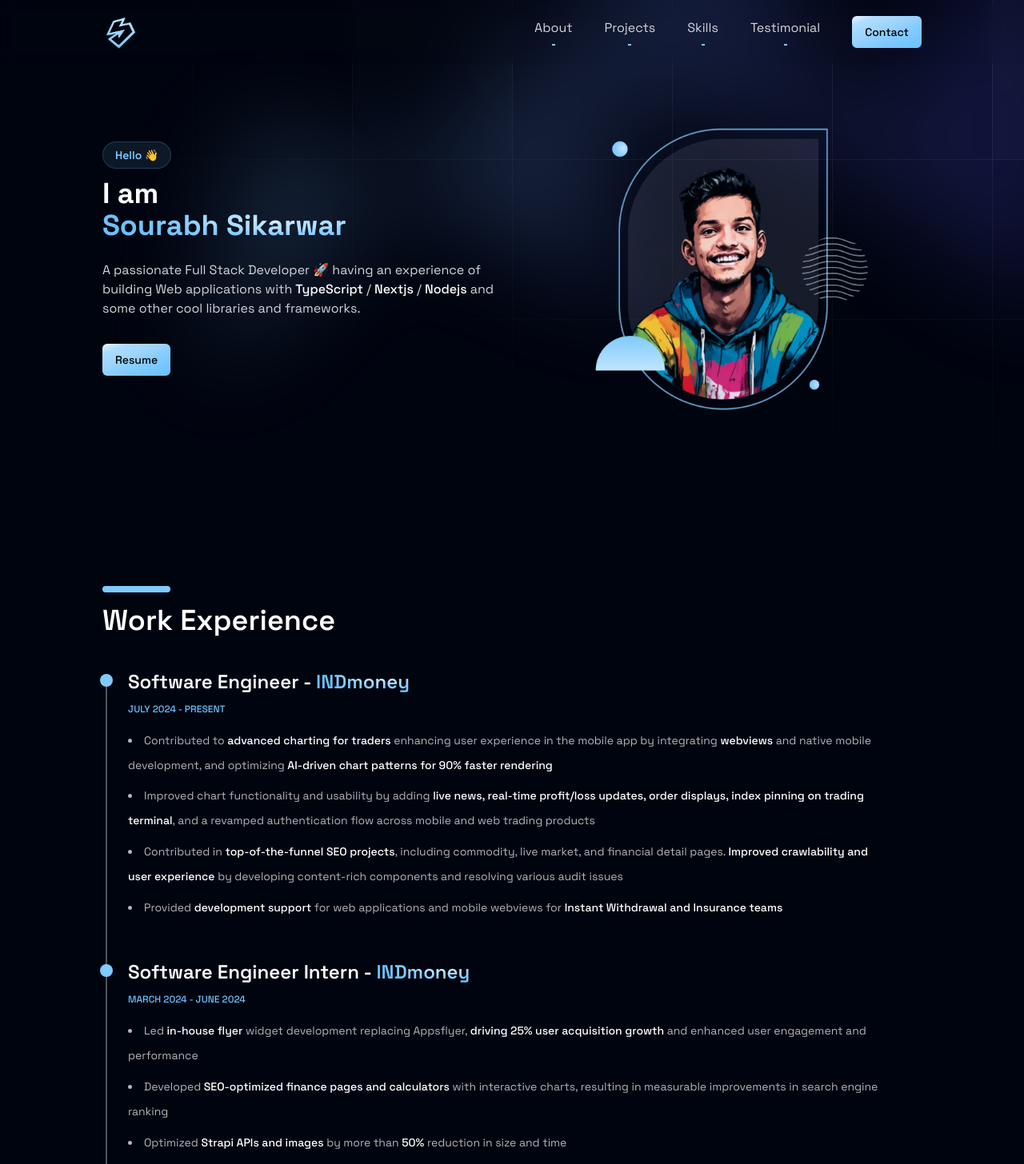
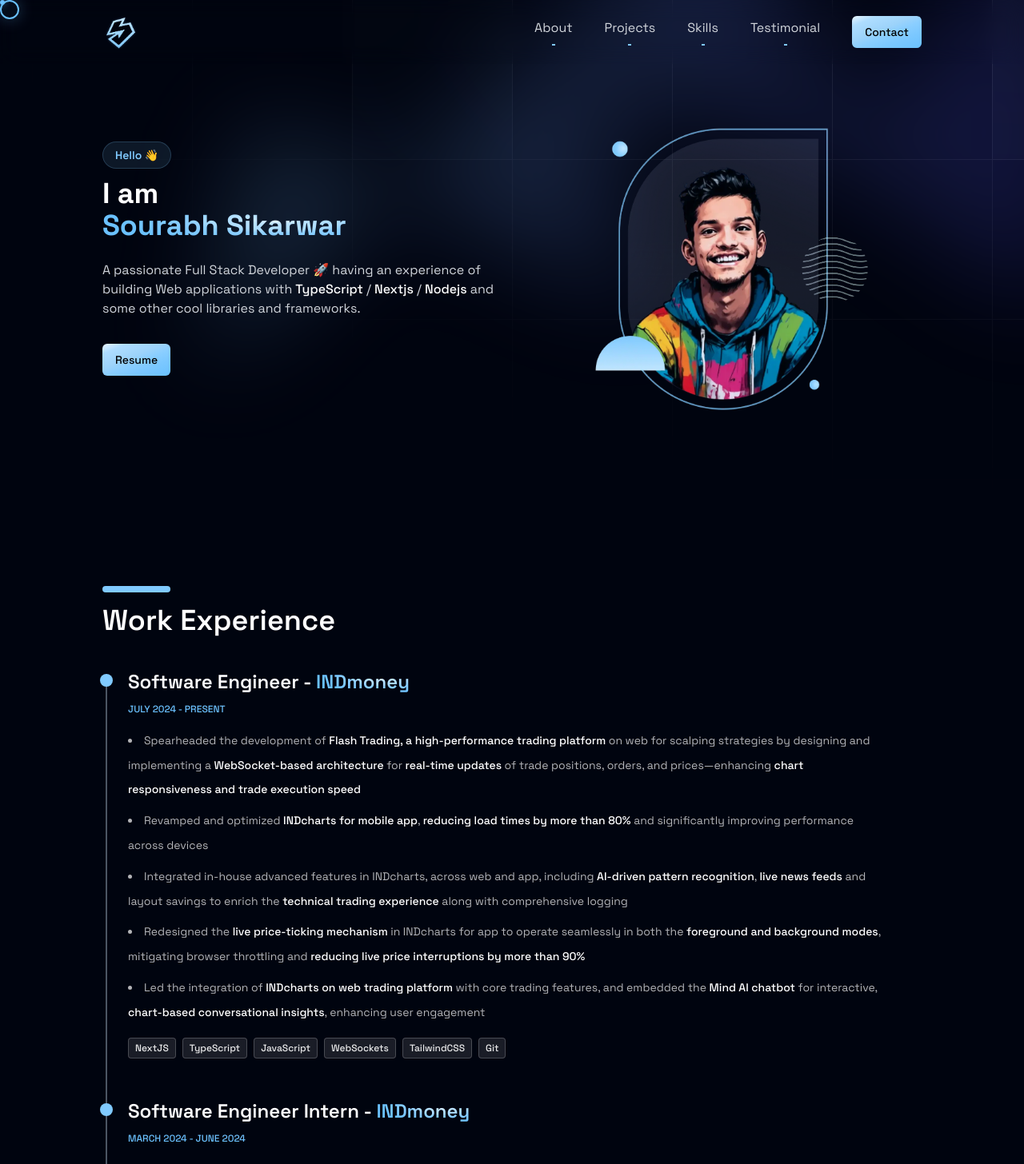
Before and after one commit to sourabhsikarwar/portfolio, a React (Vite) app: page / in a window 1280 px wide. Shown: the top 1456 px of the page at 80% size. Built offline with nearby package versions, Linux system fonts and the light colour scheme.

Commit message:
cursor and timeline update

```diff
--- a/src/App.jsx
+++ b/src/App.jsx
@@ -11,11 +11,13 @@
   Zigzag,
   Testimonials,
 } from "./components";
+import TechCursor from "./components/TechCursor";
 import classNames from "classnames";
 
 const App = () => {
   return (
     <div className="bg-primary dark:bg-primary w-full overflow-hidden font-space">
+      <TechCursor />
       <Navbar />
       <Hero />
 
--- /dev/null
+++ b/src/components/TechCursor.jsx
@@ -0,0 +1,226 @@
+import { useEffect, useRef } from 'react';
+
+const TechCursor = () => {
+  const animationRef = useRef(null);
+  const hoveredElements = useRef(new Set());
+
+  useEffect(() => {
+    // Check if cursor already exists
+    if (document.querySelector('.custom-cursor')) {
+      console.log('Cursor already exists, skipping...');
+      return;
+    }
+
+    // Create cursor elements with inline styles
+    const cursor = document.createElement('div');
+    const cursorDot = document.createElement('div');
+
+    // Main cursor styles - optimized for performance
+    Object.assign(cursor.style, {
+      width: '24px',
+      height: '24px',
+      border: '2px solid #6ac1ff',
+      borderRadius: '50%',
+      position: 'fixed',
+      pointerEvents: 'none',
+      zIndex: '999999',
+      background: 'rgba(106, 193, 255, 0.05)',
+      boxShadow: '0 0 20px rgba(106, 193, 255, 0.3)',
+      top: '0px',
+      left: '0px',
+      transform: 'translate3d(0, 0, 0)',
+      willChange: 'transform',
+      // Removed transition to prevent conflicts with JS transforms
+    });
+
+    // Dot cursor styles - optimized for performance
+    Object.assign(cursorDot.style, {
+      width: '6px',
+      height: '6px',
+      background: '#6ac1ff',
+      borderRadius: '50%',
+      position: 'fixed',
+      pointerEvents: 'none',
+      zIndex: '999999',
+      boxShadow: '0 0 10px rgba(106, 193, 255, 0.8)',
+      top: '0px',
+      left: '0px',
+      transform: 'translate3d(0, 0, 0)',
+      willChange: 'transform',
+      // Removed transition to prevent conflicts with JS transforms
+    });
+
+    cursor.className = 'custom-cursor';
+    cursorDot.className = 'custom-cursor-dot';
+
+    document.body.appendChild(cursor);
+    document.body.appendChild(cursorDot);
+
+    // Mouse position tracking
+    let mouseX = 0;
+    let mouseY = 0;
+    let cursorX = 0;
+    let cursorY = 0;
+    let cursorDotX = 0;
+    let cursorDotY = 0;
+    let isHovering = false;
+    let currentScale = 1;
+    let targetScale = 1;
+    let currentDotScale = 1;
+    let targetDotScale = 1;
+    let currentWidth = 24;
+    let targetWidth = 24;
+    let currentHeight = 24;
+    let targetHeight = 24;
+
+    // Mouse move handler - throttled for better performance
+    let ticking = false;
+    const handleMouseMove = (e) => {
+      mouseX = e.clientX;
+      mouseY = e.clientY;
+
+      if (!ticking) {
+        requestAnimationFrame(() => {
+          ticking = false;
+        });
+        ticking = true;
+      }
+    };
+
+    // Optimized hover handlers
+    const handleMouseEnter = (e) => {
+      if (hoveredElements.current.has(e.target)) return;
+      hoveredElements.current.add(e.target);
+
+      isHovering = true;
+      targetScale = 1.0; // Keep scale at 1 since we're changing size
+      targetDotScale = 1.5;
+      targetWidth = 48;
+      targetHeight = 48;
+
+      cursor.style.borderColor = '#80caff';
+      cursor.style.background = 'rgba(128, 202, 255, 0.1)';
+      cursor.style.boxShadow = '0 0 30px rgba(128, 202, 255, 0.5)';
+
+      cursorDot.style.background = '#80caff';
+      cursorDot.style.boxShadow = '0 0 15px rgba(128, 202, 255, 1)';
+    };
+
+    const handleMouseLeave = (e) => {
+      hoveredElements.current.delete(e.target);
+
+      // Only reset if no other elements are being hovered
+      if (hoveredElements.current.size === 0) {
+        isHovering = false;
+        targetScale = 1;
+        targetDotScale = 1;
+        targetWidth = 24;
+        targetHeight = 24;
+
+        cursor.style.borderColor = '#6ac1ff';
+        cursor.style.background = 'rgba(106, 193, 255, 0.05)';
+        cursor.style.boxShadow = '0 0 20px rgba(106, 193, 255, 0.3)';
+
+        cursorDot.style.background = '#6ac1ff';
+        cursorDot.style.boxShadow = '0 0 10px rgba(106, 193, 255, 0.8)';
+      }
+    };
+
+    // Optimized animation loop
+    const animateCursor = () => {
+      // Smooth interpolation for main cursor
+      cursorX += (mouseX - cursorX) * 0.08;
+      cursorY += (mouseY - cursorY) * 0.08;
+
+      // Faster interpolation for dot
+      cursorDotX += (mouseX - cursorDotX) * 0.2;
+      cursorDotY += (mouseY - cursorDotY) * 0.2;
+
+      // Smooth size interpolation
+      currentWidth += (targetWidth - currentWidth) * 0.12;
+      currentHeight += (targetHeight - currentHeight) * 0.12;
+
+      // Smooth scale interpolation
+      currentScale += (targetScale - currentScale) * 0.15;
+      currentDotScale += (targetDotScale - currentDotScale) * 0.2;
+
+      // Apply smooth size changes
+      cursor.style.width = `${currentWidth}px`;
+      cursor.style.height = `${currentHeight}px`;
+
+      // Apply transforms with smooth scaling
+      cursor.style.transform = `translate3d(${cursorX}px, ${cursorY}px, 0) scale(${currentScale})`;
+      cursorDot.style.transform = `translate3d(${cursorDotX}px, ${cursorDotY}px, 0) scale(${currentDotScale})`;
+
+      animationRef.current = requestAnimationFrame(animateCursor);
+    };
+
+    // Add event listeners
+    window.addEventListener('mousemove', handleMouseMove, { passive: true });
+
+    // Optimized hover listener management
+    const addHoverListeners = () => {
+      const hoverableElements = document.querySelectorAll(
+        'a, button, .hoverable, [role="button"], input, textarea, select, .cursor-hover'
+      );
+
+      hoverableElements.forEach((element) => {
+        // Check if listener already exists
+        if (!element.hasAttribute('data-cursor-listener')) {
+          element.setAttribute('data-cursor-listener', 'true');
+          element.addEventListener('mouseenter', handleMouseEnter);
+          element.addEventListener('mouseleave', handleMouseLeave);
+        }
+      });
+    };
+
+    // Initial setup
+    addHoverListeners();
+
+    // Optimized mutation observer - debounced to prevent excessive calls
+    let mutationTimeout;
+    const observer = new MutationObserver(() => {
+      clearTimeout(mutationTimeout);
+      mutationTimeout = setTimeout(addHoverListeners, 100);
+    });
+
+    observer.observe(document.body, {
+      childList: true,
+      subtree: true
+    });
+
+    // Start animation
+    animateCursor();
+
+    // Cleanup
+    return () => {
+      window.removeEventListener('mousemove', handleMouseMove);
+
+      if (animationRef.current) {
+        cancelAnimationFrame(animationRef.current);
+      }
+
+      // Clean up hover listeners
+      const elementsWithListeners = document.querySelectorAll('[data-cursor-listener]');
+      elementsWithListeners.forEach((element) => {
+        element.removeEventListener('mouseenter', handleMouseEnter);
+        element.removeEventListener('mouseleave', handleMouseLeave);
+        element.removeAttribute('data-cursor-listener');
+      });
+
+      if (document.body.contains(cursor)) {
+        document.body.removeChild(cursor);
+      }
+      if (document.body.contains(cursorDot)) {
+        document.body.removeChild(cursorDot);
+      }
+
+      observer.disconnect();
+      clearTimeout(mutationTimeout);
+    };
+  }, []);
+
+  return null;
+};
+
+export default TechCursor;
--- a/src/constants/timeline.js
+++ b/src/constants/timeline.js
@@ -5,33 +5,53 @@
     period: "JULY 2024 - Present",
     achievements: [
       {
-        text: "Contributed to advanced charting for traders enhancing user experience in the mobile app by integrating webviews and native mobile development, and optimizing AI-driven chart patterns for 90% faster rendering",
+        text: "Spearheaded the development of Flash Trading, a high-performance trading platform on web for scalping strategies by designing and implementing a WebSocket-based architecture for real-time updates of trade positions, orders, and prices—enhancing chart responsiveness and trade execution speed",
         highlights: [
-          "advanced charting for traders",
-          "webviews",
-          "AI-driven chart patterns for 90% faster rendering",
+          "Flash Trading, a high-performance trading platform",
+          "WebSocket-based architecture",
+          "real-time updates",
+          "chart responsiveness and trade execution speed",
         ],
       },
       {
-        text: "Improved chart functionality and usability by adding live news, real-time profit/loss updates, order displays, index pinning on trading terminal, and a revamped authentication flow across mobile and web trading products",
+        text: "Revamped and optimized INDcharts for mobile app, reducing load times by more than 80% and significantly improving performance across devices",
         highlights: [
-          "live news, real-time profit/loss updates, order displays, index pinning on trading terminal",
+          "INDcharts for mobile app",
+          "reducing load times by more than 80%",
         ],
       },
       {
-        text: "Contributed in top-of-the-funnel SEO projects, including commodity, live market, and financial detail pages. Improved crawlability and user experience by developing content-rich components and resolving various audit issues",
+        text: "Integrated in-house advanced features in INDcharts, across web and app, including AI-driven pattern recognition, live news feeds and layout savings to enrich the technical trading experience along with comprehensive logging",
         highlights: [
-          "top-of-the-funnel SEO projects",
-          "Improved crawlability and user experience",
+          "AI-driven pattern recognition",
+          "live news feeds",
+          "technical trading experience",
         ],
       },
       {
-        text: "Provided development support for web applications and mobile webviews for Instant Withdrawal and Insurance teams",
+        text: "Redesigned the live price-ticking mechanism in INDcharts for app to operate seamlessly in both the foreground and background modes, mitigating browser throttling and reducing live price interruptions by more than 90%",
         highlights: [
-          "development support",
-          "Instant Withdrawal and Insurance teams",
+          "live price-ticking mechanism",
+          "foreground and background modes",
+          "reducing live price interruptions by more than 90%",
         ],
       },
+      {
+        text: "Led the integration of INDcharts on web trading platform with core trading features, and embedded the Mind AI chatbot for interactive, chart-based conversational insights, enhancing user engagement",
+        highlights: [
+          "INDcharts on web trading platform",
+          "Mind AI chatbot",
+          "chart-based conversational insights",
+        ],
+      },
+    ],
+    techStack: [
+      "NextJS",
+      "TypeScript",
+      "JavaScript",
+      "WebSockets",
+      "TailwindCSS",
+      "Git",
     ],
   },
   {
--- a/src/index.css
+++ b/src/index.css
@@ -23,6 +23,12 @@
 
 * {
   scroll-behavior: smooth;
+  cursor: none !important;
+}
+
+/* Ensure cursor is hidden on all elements */
+html, body, div, span, a, button, input, textarea, select {
+  cursor: none !important;
 }
 
 .shadow-img {
@@ -200,3 +206,42 @@
 .splide__pagination__page.is-active {
   background-color: #6ac1ff;
 }
+
+/* Custom Tech Cursor */
+.custom-cursor {
+  width: 24px;
+  height: 24px;
+  border: 2px solid #6ac1ff;
+  border-radius: 50%;
+  position: fixed;
+  pointer-events: none;
+  z-index: 99999;
+  background: rgba(106, 193, 255, 0.05);
+  transform: translate3d(0, 0, 0);
+  will-change: transform;
+  box-shadow: 0 0 20px rgba(106, 193, 255, 0.3);
+}
+
+.custom-cursor-dot {
+  width: 6px;
+  height: 6px;
+  background: #6ac1ff;
+  border-radius: 50%;
+  position: fixed;
+  pointer-events: none;
+  z-index: 99999;
+  transform: translate3d(0, 0, 0);
+  will-change: transform;
+  box-shadow: 0 0 10px rgba(106, 193, 255, 0.8);
+}
+
+/* Show default cursor on mobile */
+@media (max-width: 768px) {
+  * {
+    cursor: auto !important;
+  }
+  .custom-cursor,
+  .custom-cursor-dot {
+    display: none !important;
+  }
+}
```
